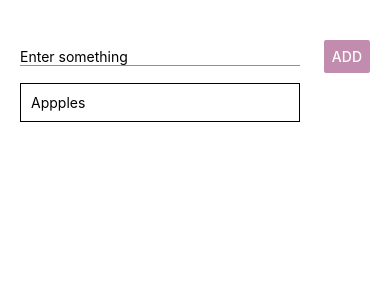
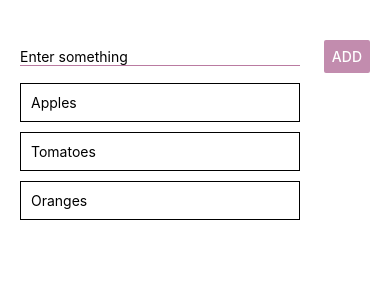
Before and after one commit to MarielaPages/Shopping-List-React-Native, a React Native app: screen / in a window 390 px wide. Shown: the top 300 px of the page. Built offline with nearby package versions, Linux system fonts and the light colour scheme.

Commit message:
adding items

```diff
--- a/App.js
+++ b/App.js
@@ -8,8 +8,16 @@ export default function App() {
         <TextInput placeholder='Enter something' style={styles.input}/>
         <Button title='Add' color={'#C28CAE'}/>
       </View>
-      <View style={styles.listContainer}>
-        <Text>Appples</Text>
+      <View>
+        <View style={styles.listItems}>
+          <Text>Apples</Text>
+        </View>
+        <View style={styles.listItems}>
+          <Text>Tomatoes</Text>
+        </View>
+        <View style={styles.listItems}>
+          <Text>Oranges</Text>
+        </View>
       </View>
     </View>
   );
--- a/styles.js
+++ b/styles.js
@@ -20,7 +20,7 @@ export const styles = StyleSheet.create({
       borderBottomColor: '#BA7BA1',
       // marginRight:20
     },
-    listContainer: {
+    listItems: {
         marginTop: 10,
         padding: 10,
         borderWidth: 0.5,
```
